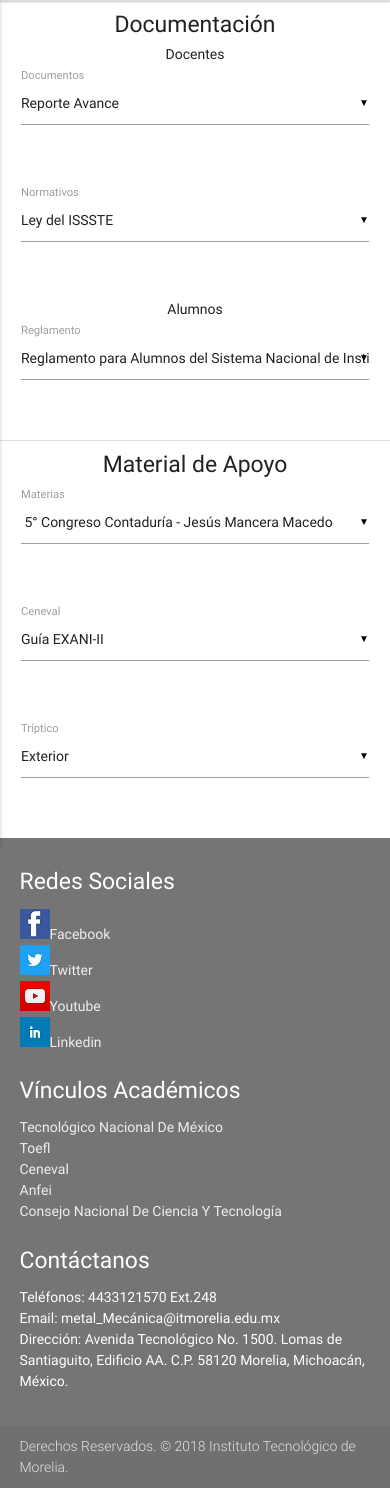
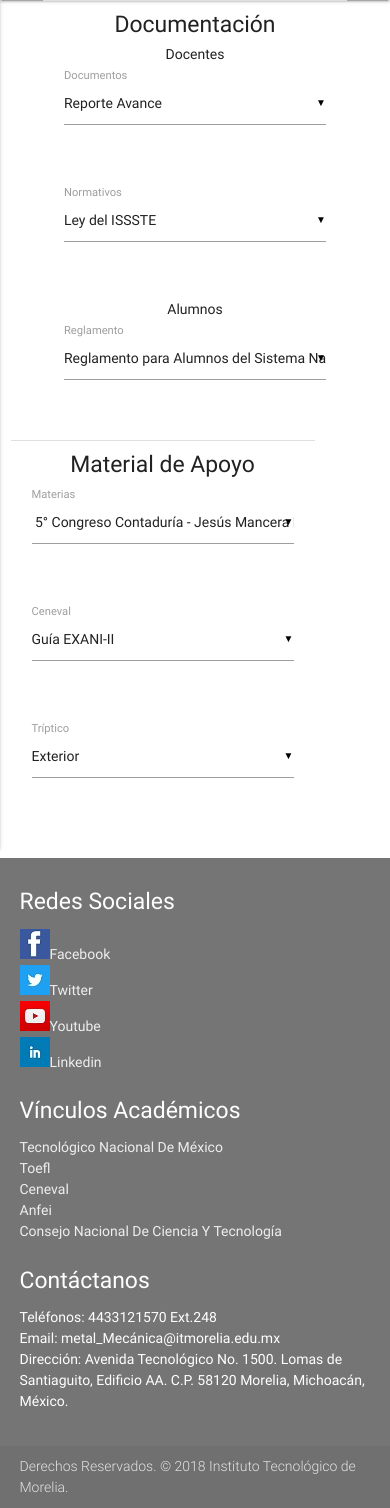
Before and after one commit to AngelCRF/SitioWebMecanica, a PHP site: page /material_apoyo.php in a window 390 px wide. Shown: the part 56-1564 px from the top of the page. Run offline with PHP 8.4, Linux system fonts and the light colour scheme; some libraries are stand-ins or nearby versions.

Commit message:
cambio distribucion del cuerpo de la pagina a dos columnas, responsivo

```diff
--- a/material_apoyo.php
+++ b/material_apoyo.php
@@ -88,6 +88,8 @@
             </div>
         </nav>
         <!--Cuerpo de la pagina-->
+        <div class="row">
+          <div class="col s10 m5 l5 offset-s1 offset-m1 offset-l1">
             <div class="divider"></div>
             <div>
               <h5 class="center-align">Documentación</h5>
@@ -151,6 +153,8 @@
                 </div>
               </form>
             </div>
+          </div>
+          <div class="col s10 m5 l5">
             <div class="divider"></div>
             <div >
               <h5 class="center-align">Material de Apoyo</h5>
@@ -193,6 +197,8 @@
                 </div>
               </form>
             </div>
+          </div>
+        </div>
         <footer class="page-footer grey darken-1">
           <div class="container">
             <div class="row">
```
Lines whose indentation alone changed are shown as unchanged.
